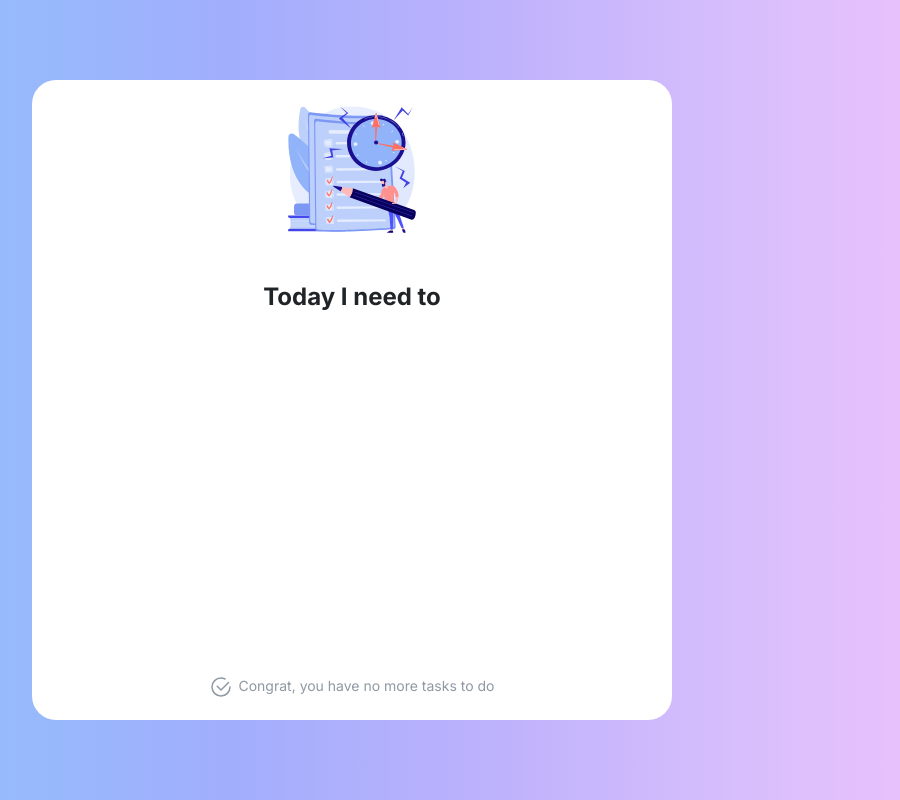
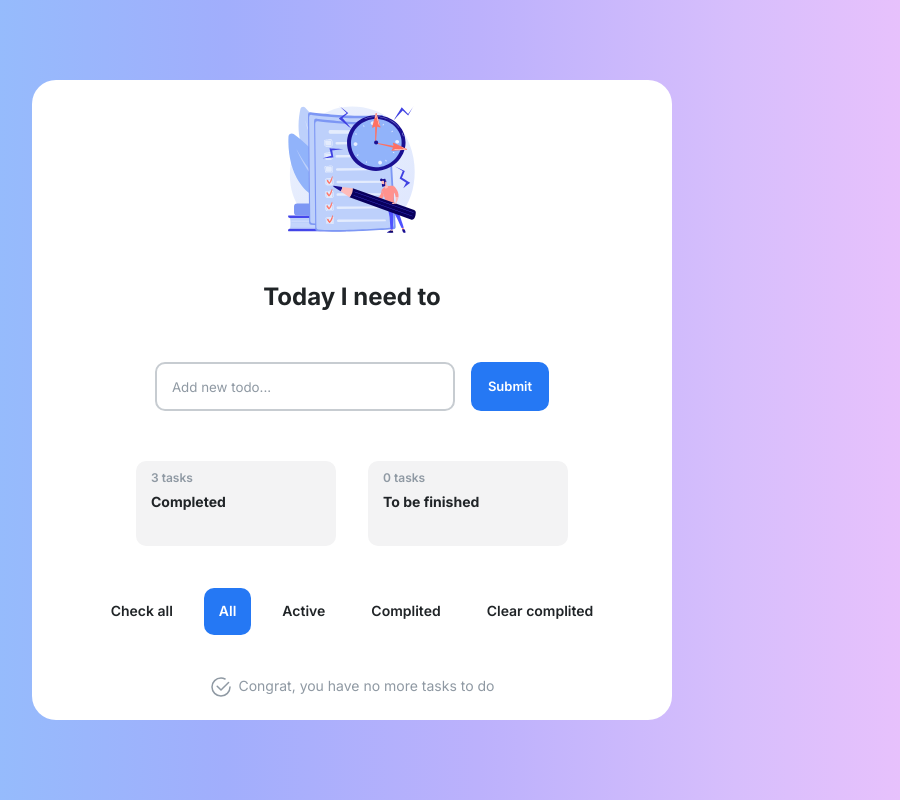
Before and after one commit to Egor-arkharov/test-mediacube, a Vue app: page / in a window 1280 px wide. Shown: the whole page, without its empty margins (288-1188 px from the left). Built offline with nearby package versions, Linux system fonts and the light colour scheme.

Commit message:
Style texts buttons input

```diff
--- a/src/assets/style/global/variables.scss
+++ b/src/assets/style/global/variables.scss
@@ -3,6 +3,8 @@
 $color-white: #ffffff;
 $color-black: #202427;
 $color-grey: #8F99A3;
+$color-grey-2: #C7CCD1;
+$color-blue: #2578F4;
 
 $main-font: 'Inter 400', sans-serif;
 $main-font-bold: 'Inter 600', sans-serif;
--- a/src/views/HomeView.vue
+++ b/src/views/HomeView.vue
@@ -1,6 +1,46 @@
 <template>
   <section class="todo wrapper">
     <p class="todo__title">Today I&nbsp;need&nbsp;to</p>
+
+    <form
+      class="todo__form form"
+    >
+      <input
+        class="form__input"
+        type="text"
+        placeholder="Add new todo..."
+      >
+      <button
+        class="form__button btn"
+      >
+        Submit
+      </button>
+    </form>
+
+
+    <div class="todo__cards cards">
+      <div class="cards__item">
+        <p class="cards__number">3 tasks</p>
+        <p class="cards__text">Completed</p>
+        <div class="cards__process" />
+      </div>
+
+      <div class="cards__item">
+        <p class="cards__number">0 tasks</p>
+        <p class="cards__text">To be finished</p>
+        <div class="cards__process" />
+      </div>
+    </div>
+
+    <div class="todo__bullets bullets">
+      <button class="bullets__button">Check all</button>
+      <button class="bullets__button active">All</button>
+      <button class="bullets__button">Active</button>
+      <button class="bullets__button">Complited</button>
+      <button class="bullets__button">Clear complited</button>
+    </div>
+
+
     <p class="todo__check">Congrat, you have no&nbsp;more tasks to&nbsp;do</p>
   </section>
 </template>
@@ -50,6 +90,7 @@
     font-size: 24px;
     line-height: 1.2;
     color: $color-black;
+    margin-bottom: 50px;
   }
 
   &__check {
@@ -82,4 +123,119 @@
     }
   }
 }
+
+.form {
+  display: flex;
+  gap: 16px;
+  margin-bottom: 50px;
+
+  &__input {
+    font-family: $main-font;
+
+    width: 300px;
+    padding: 10px 15px;
+
+    color: $color-black;
+    border: 2px solid $color-grey-2;
+    border-radius: 10px;
+    outline: none;
+
+    &::placeholder {
+      color: $color-grey;
+    }
+  }
+
+  &__button {
+    font-family: $main-font-bold;
+    font-size: 13px;
+    line-height: 1.2;
+
+    padding: 15px;
+
+    color: $color-white;
+    background-color: $color-blue;
+    border: 2px solid $color-blue;
+    border-radius: 10px;
+
+    transition: all 0.2s ease;
+
+    @include hover {
+      background-color: darken($color-blue, 20%);
+      border-color: darken($color-blue, 20%);
+    }
+
+    &:focus,
+    &:active {
+      color: $color-blue;
+      background-color: $color-white;
+      border-color: $color-blue;
+    }
+  }
+}
+
+.cards {
+  display: flex;
+  gap: 32px;
+
+  &__item {
+    display: flex;
+    flex-direction: column;
+
+    width: 200px;
+
+    padding: 10px 15px;
+    background-color: rgba($color-black, 5%);
+    border-radius: 10px;
+  }
+
+  &__number {
+    font-family: $main-font-bold;
+    font-size: 12px;
+    line-height: 1.2;
+
+    margin-bottom: 8px;
+
+    color: $color-grey;
+  }
+
+  &__text {
+    font-family: $main-font-black;
+    font-size: 14px;
+    line-height: 1.2;
+
+    margin-bottom: 25px;
+
+    color: $color-black;
+  }
+
+  &__process {
+
+  }
+}
+
+.bullets {
+  display: flex;
+  gap: 16px;
+  margin-top: auto;
+
+  &__button {
+    font-family: $main-font-bold;
+    font-size: 14px;
+    line-height: 1.2;
+
+    padding: 15px;
+    color: $color-black;
+
+    // background-color: $color-blue;
+    // border: 2px solid $color-blue;
+    border-radius: 10px;
+
+    // transition: all 0.2s ease;
+
+    &.active {
+      color: $color-white;
+      background-color: $color-blue;
+    }
+  }
+}
 </style>
```
Lines whose indentation alone changed are shown as unchanged.
